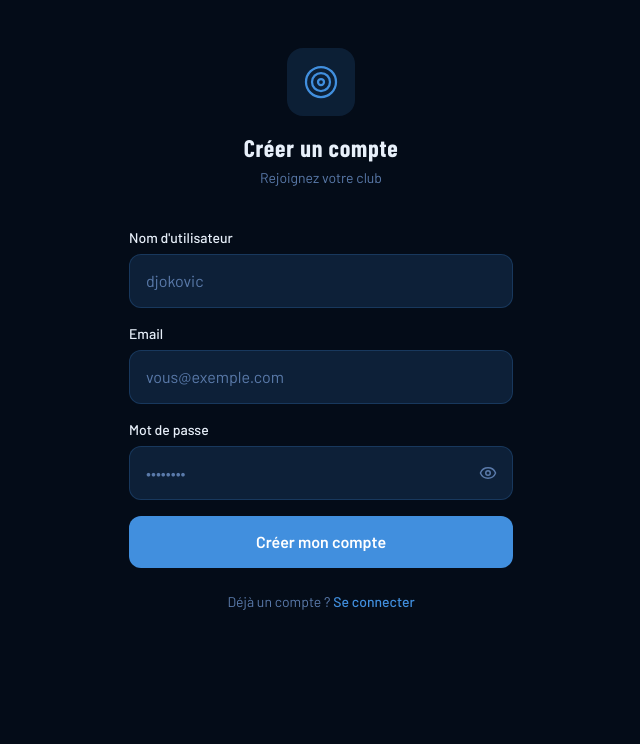
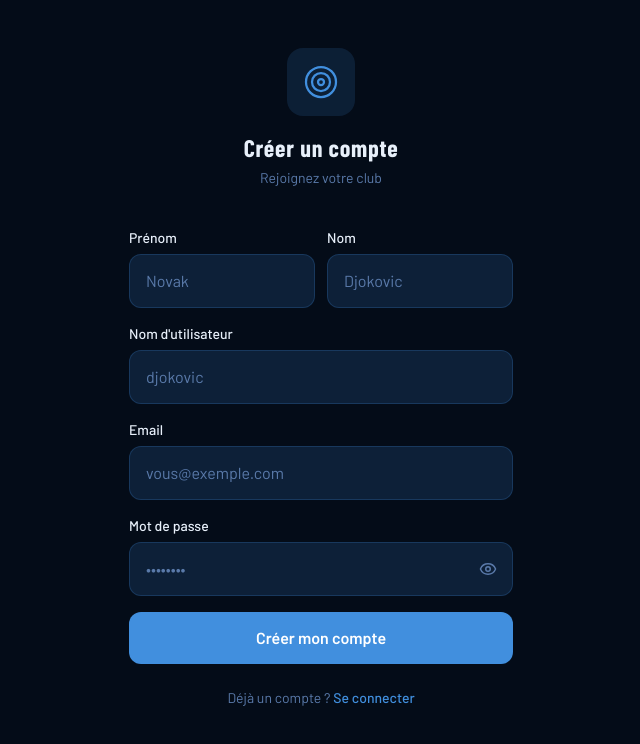
Before and after one commit to TheYassAnz/tennis-score, a Next.js app in the folder client/: page /register in a window 1280 px wide. Shown: the top 744 px of the page, without its empty margins (319-959 px from the left). Built offline with nearby package versions, Linux system fonts and the light colour scheme; no server answers; a web font is replaced by a local one.

Commit message:
feat: enhance user registration by adding first name and last name fields

```diff
--- a/client/app/register/page.tsx
+++ b/client/app/register/page.tsx
@@ -8,6 +8,8 @@ import { Target } from 'lucide-react'
 
 export default function RegisterPage() {
   const { register } = useAuth()
+  const [firstName, setFirstName] = useState('')
+  const [lastName, setLastName] = useState('')
   const [username, setUsername] = useState('')
   const [email, setEmail] = useState('')
   const [password, setPassword] = useState('')
@@ -23,7 +25,7 @@ export default function RegisterPage() {
     }
     setLoading(true)
     try {
-      await register(username, email, password)
+      await register(username, email, password, firstName, lastName)
     } catch (err: unknown) {
       setError(err instanceof Error ? err.message : "Erreur lors de l'inscription")
     } finally {
@@ -45,6 +47,33 @@ export default function RegisterPage() {
         </div>
 
         <form onSubmit={handleSubmit} className="space-y-4">
+          <div className="grid grid-cols-2 gap-3">
+            <div>
+              <label className="block text-sm font-medium text-body mb-1.5">Prénom</label>
+              <input
+                type="text"
+                value={firstName}
+                onChange={(e) => setFirstName(e.target.value)}
+                required
+                autoComplete="given-name"
+                className="input-theme w-full rounded-xl px-4 py-3.5"
+                placeholder="Novak"
+              />
+            </div>
+            <div>
+              <label className="block text-sm font-medium text-body mb-1.5">Nom</label>
+              <input
+                type="text"
+                value={lastName}
+                onChange={(e) => setLastName(e.target.value)}
+                required
+                autoComplete="family-name"
+                className="input-theme w-full rounded-xl px-4 py-3.5"
+                placeholder="Djokovic"
+              />
+            </div>
+          </div>
+
           <div>
             <label className="block text-sm font-medium text-body mb-1.5">
               Nom d&apos;utilisateur
@@ -52,7 +81,7 @@ export default function RegisterPage() {
             <input
               type="text"
               value={username}
-              onChange={(e) => setUsername(e.target.value)}
+              onChange={(e) => setUsername(e.target.value.toLowerCase())}
               required
               autoComplete="username"
               className="input-theme w-full rounded-xl px-4 py-3.5"
--- a/client/context/AuthContext.tsx
+++ b/client/context/AuthContext.tsx
@@ -8,7 +8,7 @@ interface AuthContextValue {
   user: User | null
   loading: boolean
   login: (identifier: string, password: string) => Promise<void>
-  register: (username: string, email: string, password: string) => Promise<void>
+  register: (username: string, email: string, password: string, firstName?: string, lastName?: string) => Promise<void>
   logout: () => void
 }
 
@@ -38,8 +38,8 @@ export function AuthProvider({ children }: { children: ReactNode }) {
     router.push('/dashboard')
   }
 
-  async function register(username: string, email: string, password: string) {
-    const { user, token } = await api.register({ username, email, password })
+  async function register(username: string, email: string, password: string, firstName?: string, lastName?: string) {
+    const { user, token } = await api.register({ username, email, password, firstName, lastName })
     localStorage.setItem('token', token)
     setUser(user)
     router.push('/dashboard')
--- a/client/lib/api.ts
+++ b/client/lib/api.ts
@@ -22,7 +22,7 @@ async function request<T>(path: string, options: RequestInit = {}): Promise<T> {
 
 export const api = {
   // Auth
-  register: (data: { username: string; email: string; password: string }) =>
+  register: (data: { username: string; email: string; password: string; firstName?: string; lastName?: string }) =>
     request<{ user: User; token: string }>('/auth/register', {
       method: 'POST',
       body: JSON.stringify(data),
@@ -83,6 +83,8 @@ export interface User {
   id: string
   username: string
   email: string
+  firstName?: string | null
+  lastName?: string | null
   createdAt?: string
 }
 
```
Also changed, not shown: 2 other files (tests, documents, lock files or other folders).
